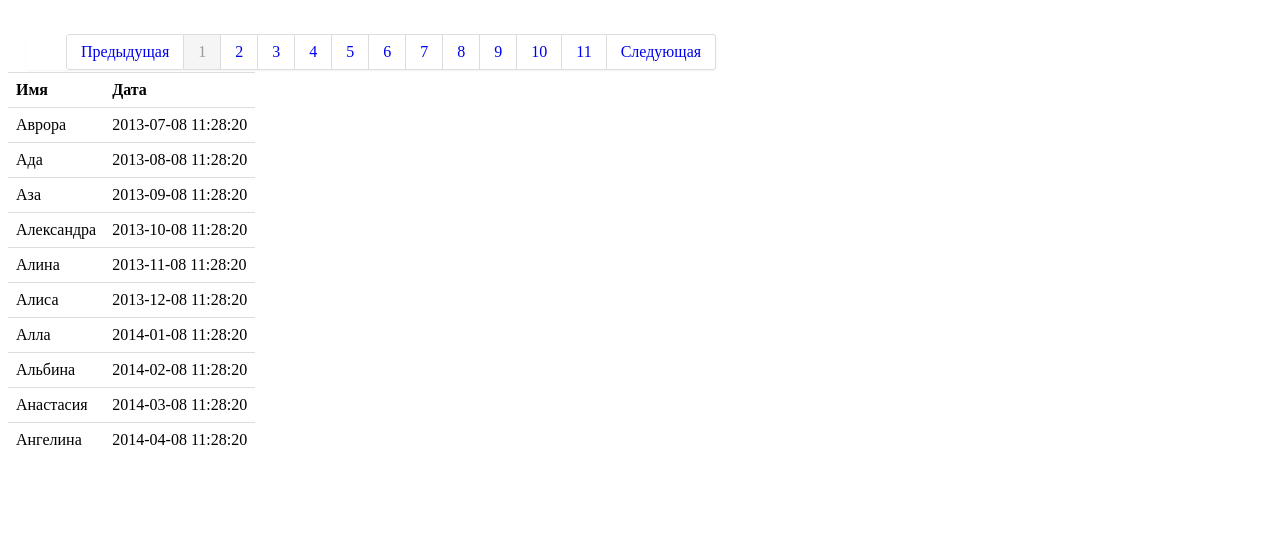
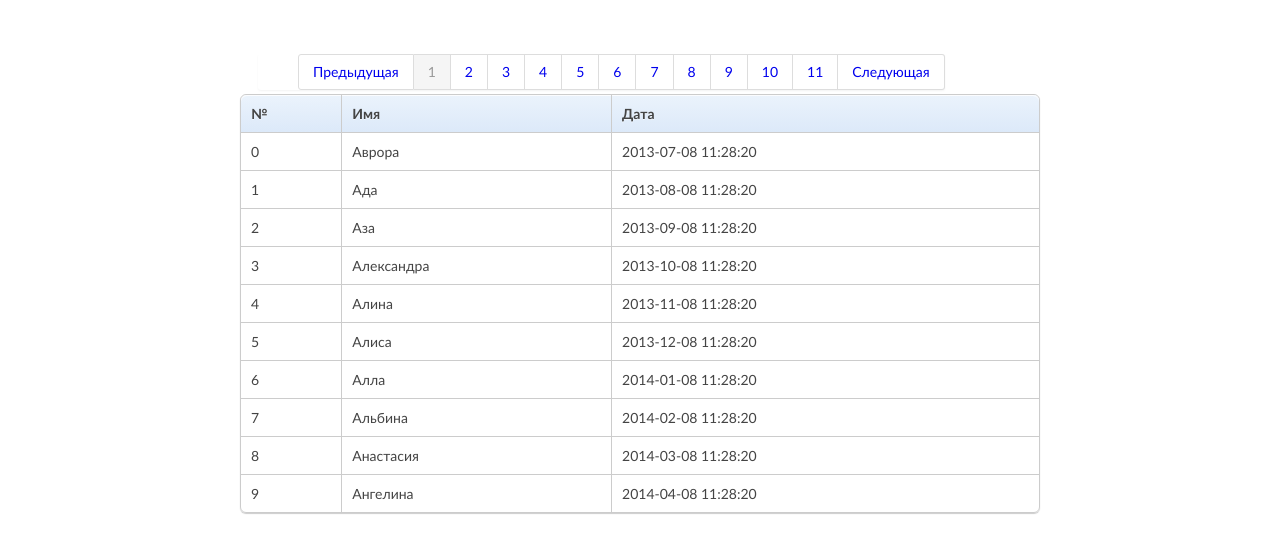
Before and after one commit to kuber-ru/simplepager, a PHP site: page / in a window 1280 px wide. Shown: the top 553 px of the page. Run offline with PHP 8.4, Linux system fonts and the light colour scheme; data that the repository does not hold is empty; some libraries are stand-ins or nearby versions.

Commit message:
Смена оформления.

```diff
--- a/index.html
+++ b/index.html
@@ -8,7 +8,9 @@
         <link rel="stylesheet" type="text/css" href="pagination.css">
     </head>
     <body>
-        <div id="pagination" class="pagination"></div>
-        <div id="items" class="items"></div>
+        <div>
+            <div id="pagination" class="pagination"></div>
+            <div id="items" class="items"></div>
+        </div>
     </body>
 </html>
--- a/pagination.css
+++ b/pagination.css
@@ -54,89 +54,91 @@
 }
 
 
+body {
+    width: 800px;
+    margin: 40px auto;
+    font-family: 'trebuchet MS', 'Lucida sans', Arial;
+    font-size: 14px;
+    color: #444;
+}
+
 table {
-  max-width: 100%;
-  border-collapse: collapse;
-  border-spacing: 0;
-  background-color: transparent;
+    *border-collapse: collapse; /* IE7 and lower */
+    border-spacing: 0;
+    width: 100%;
 }
-.table {
-  margin-bottom: 18px auto;
+
+.items {
+    border: solid #ccc 1px;
+    -moz-border-radius: 6px;
+    -webkit-border-radius: 6px;
+    border-radius: 6px;
+    -webkit-box-shadow: 0 1px 1px #ccc;
+    -moz-box-shadow: 0 1px 1px #ccc;
+    box-shadow: 0 1px 1px #ccc;
 }
-.table th,
-.table td {
-  padding: 8px;
-  line-height: 18px;
-  text-align: left;
-  vertical-align: top;
-  border-top: 1px solid #dddddd;
+
+.items tr:hover {
+    background: #fbf8e9;
+    -o-transition: all 0.1s ease-in-out;
+    -webkit-transition: all 0.1s ease-in-out;
+    -moz-transition: all 0.1s ease-in-out;
+    -ms-transition: all 0.1s ease-in-out;
+    transition: all 0.1s ease-in-out;
 }
-.table th {
-  font-weight: bold;
+
+.items td, .items th {
+    border-left: 1px solid #ccc;
+    border-top: 1px solid #ccc;
+    padding: 10px;
+    text-align: left;
 }
-.table thead th {
-  vertical-align: bottom;
+
+.items th {
+    background-color: #dce9f9;
+    background-image: -webkit-gradient(linear, left top, left bottom, from(#ebf3fc), to(#dce9f9));
+    background-image: -webkit-linear-gradient(top, #ebf3fc, #dce9f9);
+    background-image:    -moz-linear-gradient(top, #ebf3fc, #dce9f9);
+    background-image:     -ms-linear-gradient(top, #ebf3fc, #dce9f9);
+    background-image:      -o-linear-gradient(top, #ebf3fc, #dce9f9);
+    background-image:         linear-gradient(top, #ebf3fc, #dce9f9);
+    -webkit-box-shadow: 0 1px 0 rgba(255,255,255,.8) inset;
+    -moz-box-shadow:0 1px 0 rgba(255,255,255,.8) inset;
+    box-shadow: 0 1px 0 rgba(255,255,255,.8) inset;
+    border-top: none;
+    text-shadow: 0 1px 0 rgba(255,255,255,.5);
 }
-.table colgroup + thead tr:first-child th,
-.table colgroup + thead tr:first-child td,
-.table thead:first-child tr:first-child th,
-.table thead:first-child tr:first-child td {
-  border-top: 0;
+
+.items td:first-child, .items th:first-child {
+    border-left: none;
 }
-.table tbody + tbody {
-  border-top: 2px solid #dddddd;
+
+.items th:first-child {
+    -moz-border-radius: 6px 0 0 0;
+    -webkit-border-radius: 6px 0 0 0;
+    border-radius: 6px 0 0 0;
 }
-.table-condensed th,
-.table-condensed td {
-  padding: 4px 5px;
+
+.items th:last-child {
+    -moz-border-radius: 0 6px 0 0;
+    -webkit-border-radius: 0 6px 0 0;
+    border-radius: 0 6px 0 0;
 }
-.table-bordered {
-  border: 1px solid #dddddd;
-  border-left: 0;
-  border-collapse: separate;
-  *border-collapse: collapsed;
-  -webkit-border-radius: 4px;
-  -moz-border-radius: 4px;
-  border-radius: 4px;
+
+.items th:only-child{
+    -moz-border-radius: 6px 6px 0 0;
+    -webkit-border-radius: 6px 6px 0 0;
+    border-radius: 6px 6px 0 0;
 }
-.table-bordered th,
-.table-bordered td {
-  border-left: 1px solid #dddddd;
+
+.items tr:last-child td:first-child {
+    -moz-border-radius: 0 0 0 6px;
+    -webkit-border-radius: 0 0 0 6px;
+    border-radius: 0 0 0 6px;
 }
-.table-bordered thead:first-child tr:first-child th,
-.table-bordered tbody:first-child tr:first-child th,
-.table-bordered tbody:first-child tr:first-child td {
-  border-top: 0;
+
+.items tr:last-child td:last-child {
+    -moz-border-radius: 0 0 6px 0;
+    -webkit-border-radius: 0 0 6px 0;
+    border-radius: 0 0 6px 0;
 }
-.table-bordered thead:first-child tr:first-child th:first-child,
-.table-bordered tbody:first-child tr:first-child td:first-child {
-  -webkit-border-radius: 4px 0 0 0;
-  -moz-border-radius: 4px 0 0 0;
-  border-radius: 4px 0 0 0;
-}
-.table-bordered thead:first-child tr:first-child th:last-child,
-.table-bordered tbody:first-child tr:first-child td:last-child {
-  -webkit-border-radius: 0 4px 0 0;
-  -moz-border-radius: 0 4px 0 0;
-  border-radius: 0 4px 0 0;
-}
-.table-bordered thead:last-child tr:last-child th:first-child,
-.table-bordered tbody:last-child tr:last-child td:first-child {
-  -webkit-border-radius: 0 0 0 4px;
-  -moz-border-radius: 0 0 0 4px;
-  border-radius: 0 0 0 4px;
-}
-.table-bordered thead:last-child tr:last-child th:last-child,
-.table-bordered tbody:last-child tr:last-child td:last-child {
-  -webkit-border-radius: 0 0 4px 0;
-  -moz-border-radius: 0 0 4px 0;
-  border-radius: 0 0 4px 0;
-}
-.table-striped tbody tr:nth-child(odd) td,
-.table-striped tbody tr:nth-child(odd) th {
-  background-color: #f9f9f9;
-}
-.table tbody tr:hover td,
-.table tbody tr:hover th {
-  background-color: #f5f5f5;
-}
--- a/pagination.php
+++ b/pagination.php
@@ -22,10 +22,10 @@ switch ($_POST['method']) {
 
         $html = '';
         $html .= '<table class="table">';
-        $html .= "<tr><th>" . "Имя" . "</th><th>" . "Дата" . "</th></tr>";
+        $html .= "<tr><th>" ."№". "</th><th>" . "Имя" . "</th><th>" . "Дата" . "</th></tr>";
         for ($i = $page * $per_page; $i < (($page + 1) * $per_page); $i++) {
             if (isset($items[$i]['name']))
-                $html .= "<tr><td>" . $items[$i]['name'] . "</td><td>" . date("Y-m-d H:i:s", strtotime($i . "month")) . "</td></tr>";
+                $html .= "<tr><td>".$i ."</td><td>" . $items[$i]['name'] . "</td><td>" . date("Y-m-d H:i:s", strtotime($i . "month")) . "</td></tr>";
         };
         $html .= '</table>';
         echo $html;
```
